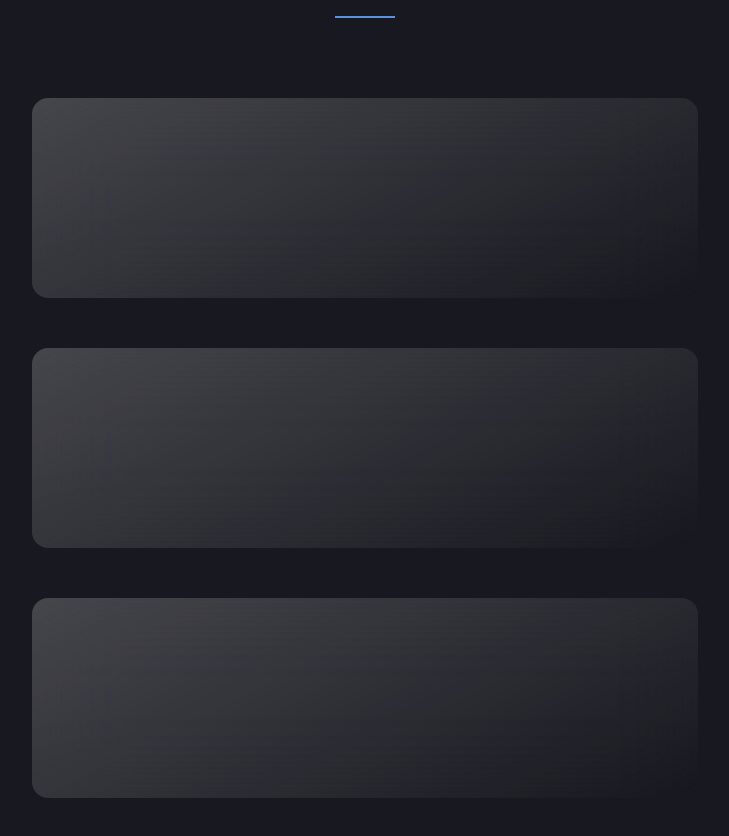
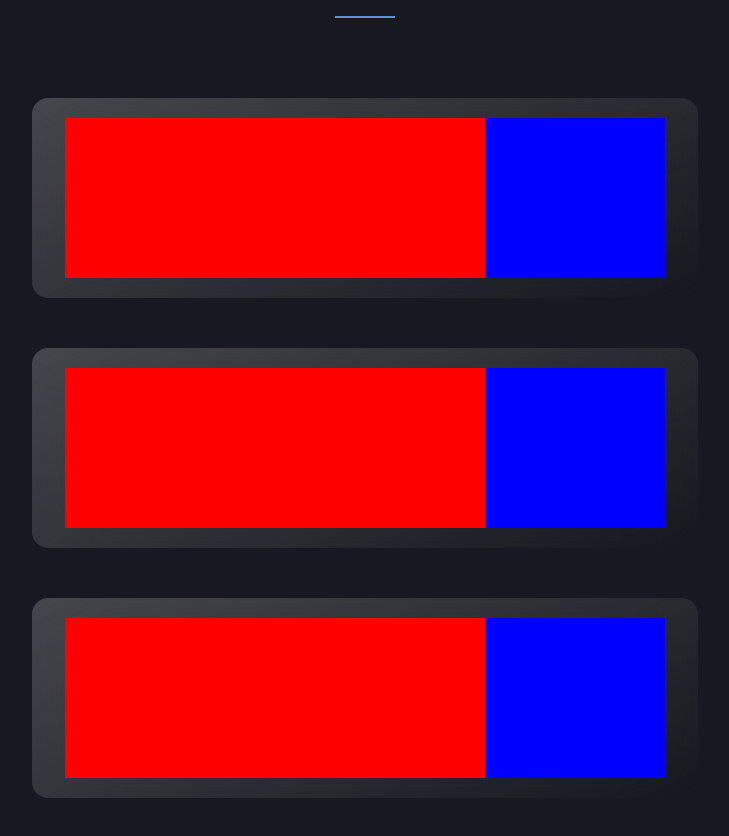
Before and after one commit to f0lg0/portfolio, a React (Create React App) app: page / in a window 1280 px wide. Shown: the part 1130-1966 px from the top of the page, without its empty margins (275-1004 px from the left). Built offline with nearby package versions, Linux system fonts and the light colour scheme.

Commit message:
new: started working on cards content

```diff
--- a/src/components/ProjectCard.css
+++ b/src/components/ProjectCard.css
@@ -8,4 +8,27 @@
     /* Note: backdrop-filter has minimal browser support */
     border-radius: 16px;
     margin-bottom: 50px;
+
+    display: flex;
+    align-items: center;
+    justify-content: center;
 }
+.content_wrapper {
+    display: flex;
+    flex-direction: row;
+    align-items: center;
+
+    width: 90%;
+    height: 80%;
+}
+.details {
+    flex: 0.7;
+    height: 100%;
+    background-color: red;
+}
+
+.thumbnail {
+    flex: 0.3;
+    height: 100%;
+    background-color: blue;
+}
--- a/src/components/ProjectCard.tsx
+++ b/src/components/ProjectCard.tsx
@@ -20,7 +20,14 @@ class ProjectCard extends React.Component<CardProps, CardState> {
     }
 
     render() {
-        return <div className="card" ref={this.cardRef}></div>;
+        return (
+            <div className="card" ref={this.cardRef}>
+                <div className="content_wrapper">
+                    <div className="details"></div>
+                    <div className="thumbnail"></div>
+                </div>
+            </div>
+        );
     }
 }
 
```
